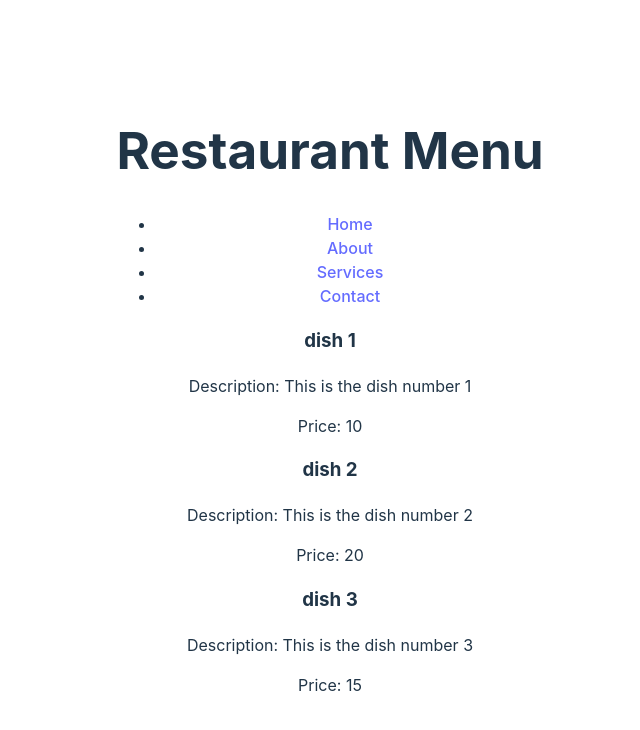
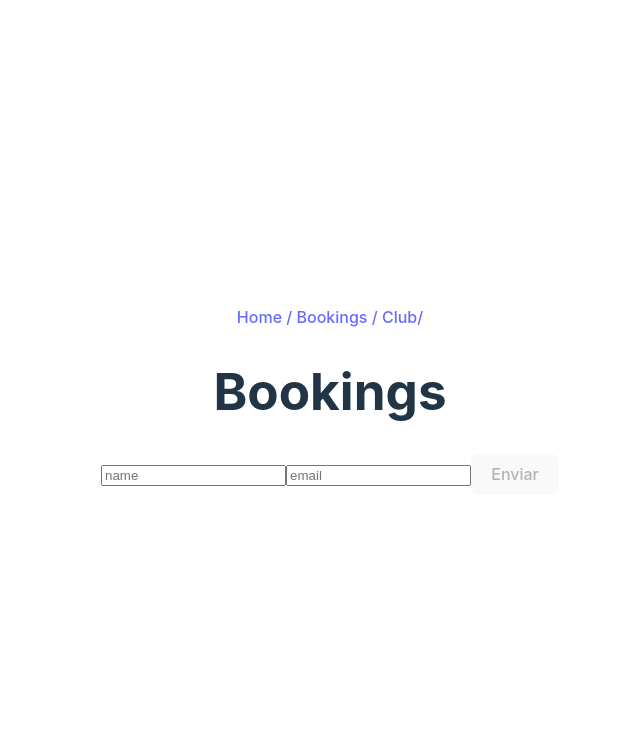
Before and after one commit to yolovi/ej-react-dia2-restaurant, a React (Vite) app: page /Bookings in a window 1280 px wide. Shown: the top 730 px of the page, without its empty margins (310-950 px from the left). Built offline with nearby package versions, Linux system fonts and the light colour scheme.

Commit message:
added menu, Booking and Club  component

```diff
--- a/package.json
+++ b/package.json
@@ -11,7 +11,8 @@
   },
   "dependencies": {
     "react": "^18.2.0",
-    "react-dom": "^18.2.0"
+    "react-dom": "^18.2.0",
+    "react-router-dom": "^6.14.2"
   },
   "devDependencies": {
     "@types/react": "^18.2.15",
--- a/src/App.jsx
+++ b/src/App.jsx
@@ -1,39 +1,29 @@
+import { BrowserRouter, Route, Routes } from 'react-router-dom'
 import './App.css'
 import Header from './components/Header/Header'
+// import Home from './components/Home/Home'
+import Bookings from './components/Bookings/Bookings'
+import Club from './components/Club/Club'
 import Home from './components/Home/Home'
-
-const dishes = [
-  {
-    id:1,
-    name:'dish 1',
-    description:'This is the dish number 1',
-    price:10
-  },
-  {
-    id:2,
-    name:'dish 2',
-    description:'This is the dish number 2',
-    price:20
-  },
-  {
-    id:3,
-    name:'dish 3',
-    description:'This is the dish number 3',
-    price:15
-  }
-]
-
 
 function App() {
 
   return (
     <>
-      <div>
-      <Header/>
-      <Home dishes = {dishes}/>
-      </div>
+      <BrowserRouter>
+        <Header />
+        <Routes>
+          <Route path= "/" element={<Home />}/>
+          <Route path= "/Bookings" element={<Bookings />} />
+          <Route path= "/Club" element={<Club />} />
+        </Routes>
+      </BrowserRouter>
     </>
+
+
   )
 }
 
+
+
 export default App
--- /dev/null
+++ b/src/components/Bookings/Bookings.jsx
@@ -0,0 +1,84 @@
+import { useState } from "react";
+import { useNavigate } from "react-router-dom";
+
+const Bookings = () => {
+  const initialState = {
+    name: "",
+    email: "",
+  };
+
+  //ESTADOS DEL COMPONENTE
+  //estado del formulario
+  const [data, setData] = useState(initialState);
+  //estado del botón disabled
+  const [btnDisabled, setBtnDisabled] = useState(true);
+  //estado del mensaje de validación
+  const [message, setMessage] = useState("");
+  const navigate = useNavigate(); //inicializamos navigate
+
+  // FUNCIONES
+  const handleInputChange = (event) => {
+    // console.log(event.target.name); //nombre del input en el que escribo
+    // console.log(event.target.value); //lo que escribo
+    if (data.name.length < 3) {
+      setMessage("Name must be at least 3 characters");
+      setBtnDisabled(true);
+    } else {
+      setMessage(null);
+      setBtnDisabled(false);
+    }
+    setData({
+      ...data, //para que no borre los valores que ya había
+      [event.target.name]: event.target.value,
+    });
+  };
+
+  //funcion que limpia el formulario
+  const clearForm = () => {
+    setData(initialState);
+  };
+
+  const handleSubmit = (e) => {
+    e.preventDefault();
+    //acciones formularios
+    console.log("Datos formulario", data);
+    localStorage.setItem("user", JSON.stringify(data));
+    //limpiamos formulario
+    clearForm(); //necesitamos el value en el input para poder modificar el status
+    setMessage("Formulario enviado con éxito");
+    setTimeout(() => {
+      navigate("/");
+    }, 3000);
+  };
+
+  return (
+    <>
+    <h1>Bookings</h1>
+
+    <div>
+      <form onSubmit={handleSubmit}>
+        <input
+          type="text"
+          placeholder="name"
+          onChange={handleInputChange}
+          name="name"
+          value={data.name} //value conecta nuestro input con el estado. Nos permitira hacer el clear
+        />
+        <input
+          type="email"
+          placeholder="email"
+          onChange={handleInputChange}
+          name="email"
+          value={data.email}
+        />
+        <button disabled={btnDisabled} type="submit">
+          Enviar
+        </button>{" "}
+        {message}
+      </form>
+    </div>
+    </>
+  );
+};
+
+export default Bookings;
--- /dev/null
+++ b/src/components/Club/Club.jsx
@@ -0,0 +1,9 @@
+const Club = () => {
+  return (
+    <div>
+      <h1> Evening Night Events</h1>
+    </div>
+  );
+};
+
+export default Club;
--- a/src/components/Header/Header.jsx
+++ b/src/components/Header/Header.jsx
@@ -1,15 +1,12 @@
+import { Link } from "react-router-dom";
+
 const Header = () => {
   return (
       <header className="header-container">
-        <h1>Restaurant Menu</h1>
         <nav>
-            {/* <img src={Logo} alt="Logo" /> */}
-              <ul className="nav-links">
-              <li><a href="#home">Home</a></li>
-              <li><a href="#about">About</a></li>
-              <li><a href="#services">Services</a></li>
-              <li><a href="#contact">Contact</a></li>
-            </ul>
+          <Link to = "/" > Home /</Link>
+          <Link to = "/Bookings" > Bookings /</Link>
+          <Link to="/Club/"> Club/</Link>
         </nav>
       </header>
   );
--- a/src/components/Home/Home.jsx
+++ b/src/components/Home/Home.jsx
@@ -1,20 +1,34 @@
 
-const Home = (props) => {
-        const dishes = props.dishes.map((dish) => (
-          <div key={dish.id}>
-            <h3>{dish.name}</h3>
-            <p>Description: {dish.description}</p>
-            <p>Price: {dish.price}</p>
-          </div>
-        ));
+import Menu from "../Menu/Menu";
 
-        return (
-          <div>
-            {dishes}
-          </div>
-        );
-      };
+const dishes = [
+  {
+    id: 1,
+    name: "dish 1",
+    description: "This is the dish number 1",
+    price: 10,
+  },
+  {
+    id: 2,
+    name: "dish 2",
+    description: "This is the dish number 2",
+    price: 20,
+  },
+  {
+    id: 3,
+    name: "dish 3",
+    description: "This is the dish number 3",
+    price: 15,
+  },
+];
 
+const Home = () => {
+  return (
+    <div>
+      <h1>Menu</h1>
+      <Menu dishes={dishes} />
+    </div>
+  );
+};
 
-
-export default Home
+export default Home;
--- /dev/null
+++ b/src/components/Menu/Menu.jsx
@@ -0,0 +1,20 @@
+// menu.js
+import React from "react";
+
+const Menu = (props) => {
+  const { dishes } = props;
+
+  return (
+    <div>
+      {dishes.map((dish) => (
+        <div key={dish.id}>
+          <h3>{dish.name}</h3>
+          <p>Description: {dish.description}</p>
+          <p>Price: {dish.price}</p>
+        </div>
+      ))}
+    </div>
+  );
+};
+
+export default Menu;
```
Also changed, not shown: 1 other file (tests, documents, lock files or other folders). Lines whose indentation alone changed are shown as unchanged.
